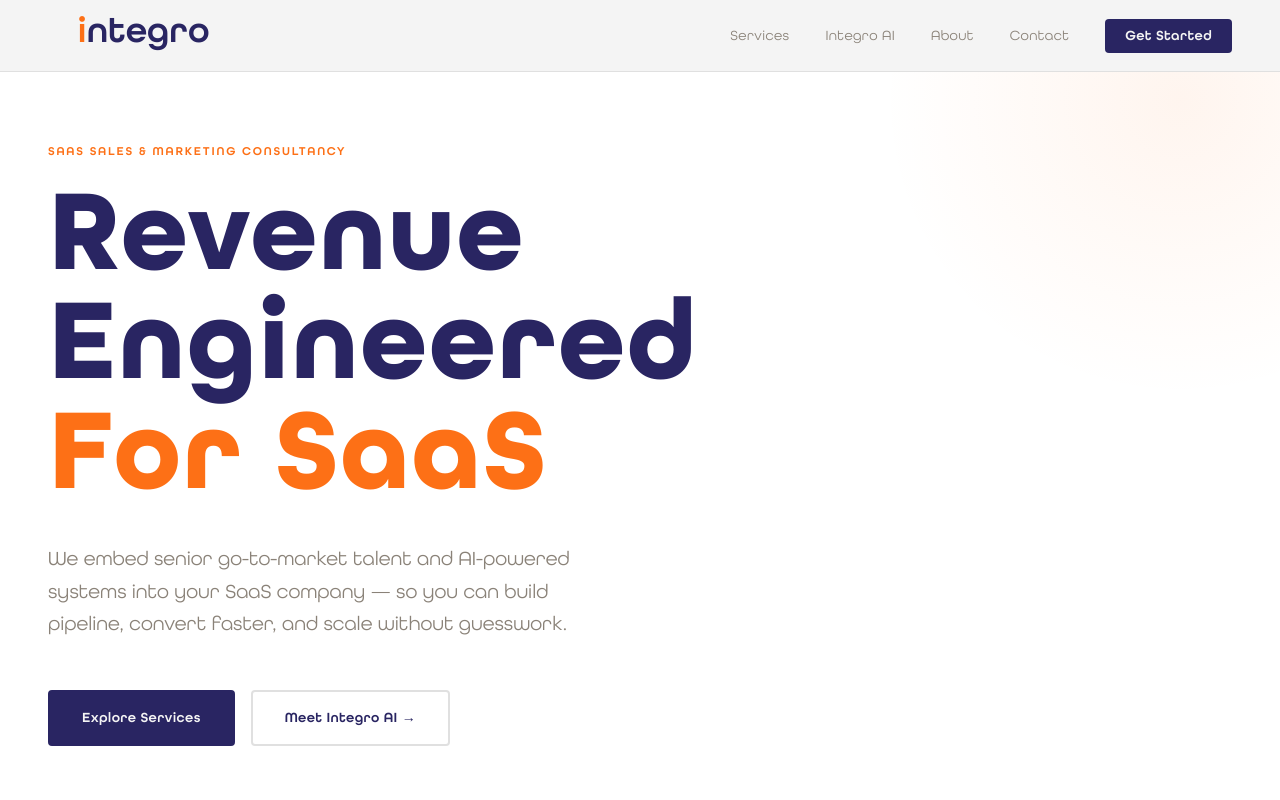
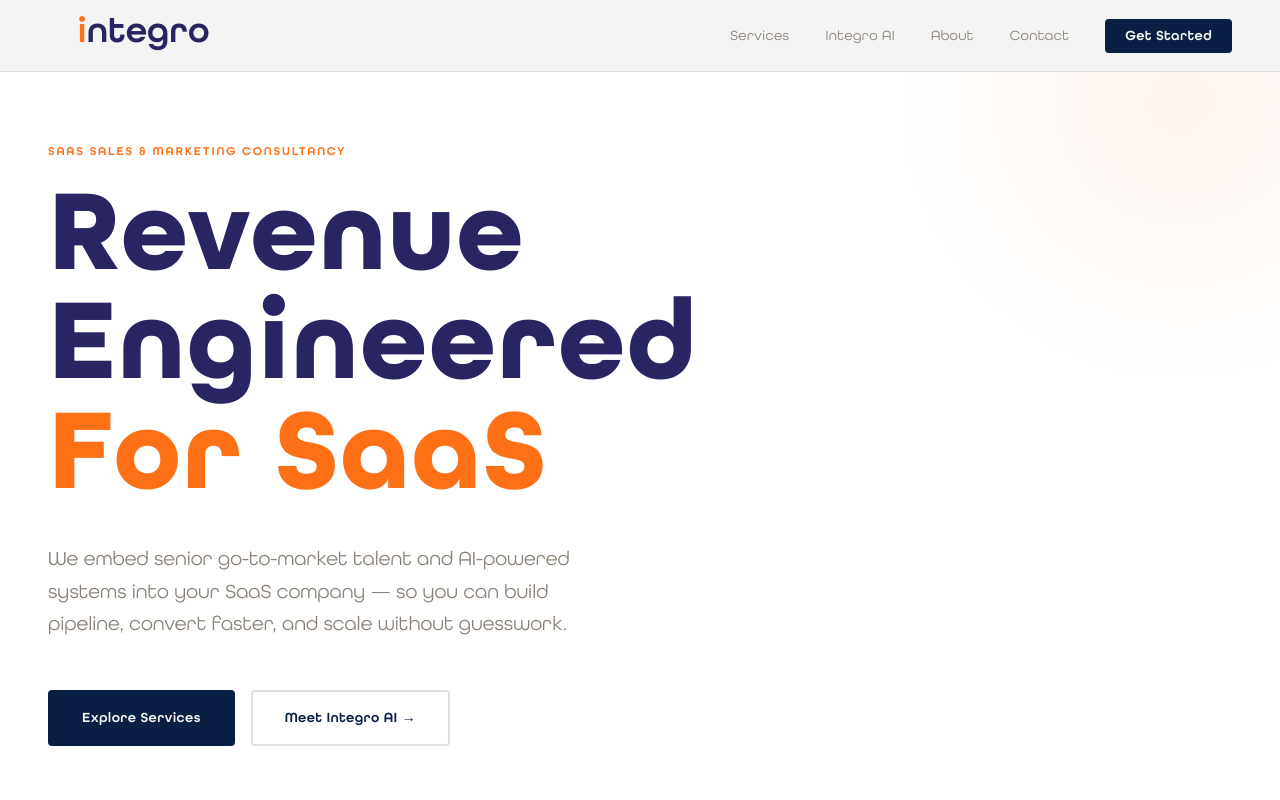
Before and after one commit to ja1barra/integro-website, a Next.js app: page / in a window 1280 px wide. Shown: the top 800 px of the page. Built offline with nearby package versions, Linux system fonts and the light colour scheme.

Commit message:
Change brand ink color from purple-blue to navy blue (#0a1f44)
https://claude.ai/code/session_012T45Qhjrr5QsnMKezXE7MT

```diff
--- a/tailwind.config.ts
+++ b/tailwind.config.ts
@@ -14,7 +14,7 @@ const config: Config = {
       },
       colors: {
         cream: '#F4F4F4',
-        ink: '#292562',
+        ink: '#0a1f44',
         orange: '#FD7016',
         warm: '#E0E0E0',
         mid: '#8a8278',
```
